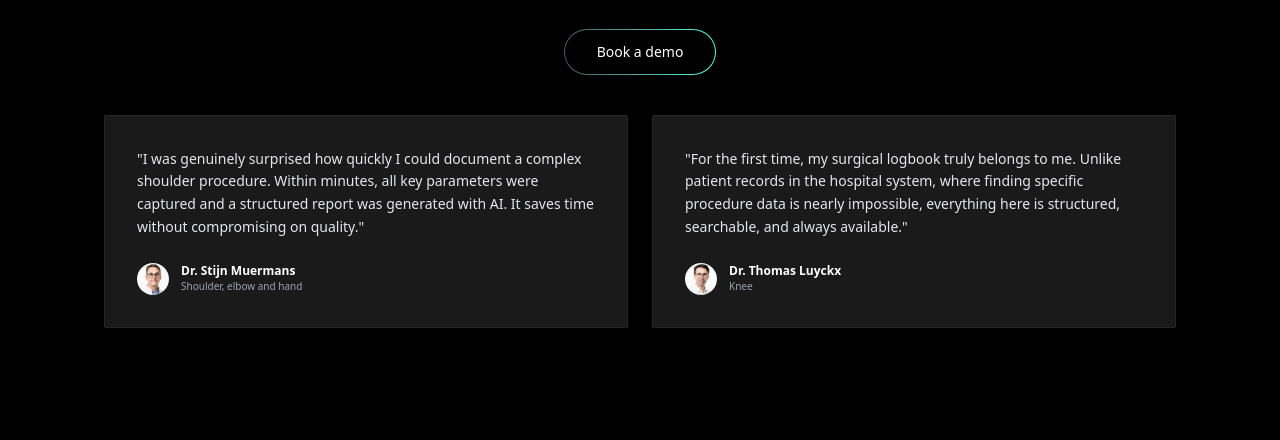
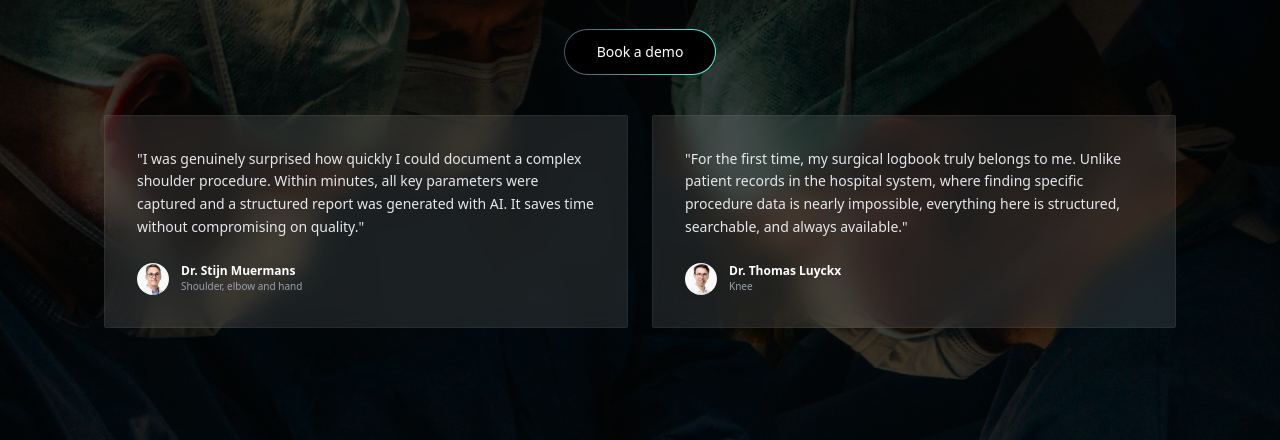
Before and after one commit to kvanlombeek/jsreporting, a website: page public/index.html in a window 1280 px wide. Shown: the part 360-800 px from the top of the page. Drawn offline with nearby package versions, Linux system fonts and the light colour scheme.

Commit message:
add background image

```diff
--- a/public/index.html
+++ b/public/index.html
@@ -38,11 +38,21 @@
     crossorigin="anonymous"
     referrerpolicy="no-referrer" />
 
-  <!-- Optional: smoother font rendering -->
+  <!-- Optional: smoother font rendering and background -->
   <style>
     html {
       -webkit-font-smoothing: antialiased;
       -moz-osx-font-smoothing: grayscale;
+    }
+    body {
+      /* Black overlay with background image shining through */
+      background-image:
+        linear-gradient(rgba(0, 0, 0, 0.7), rgba(0, 0, 0, 0.7)),
+        url("dist/assets/2025-01-29 KVL - Landing 169.jpg");
+      background-size: cover;
+      background-position: center;
+      background-repeat: no-repeat;
+      background-attachment: fixed;
     }
   </style>
 </head>
```
Also changed, not shown: public/dist/assets/2025-01-29 KVL - Landing 169.jpg (added).
